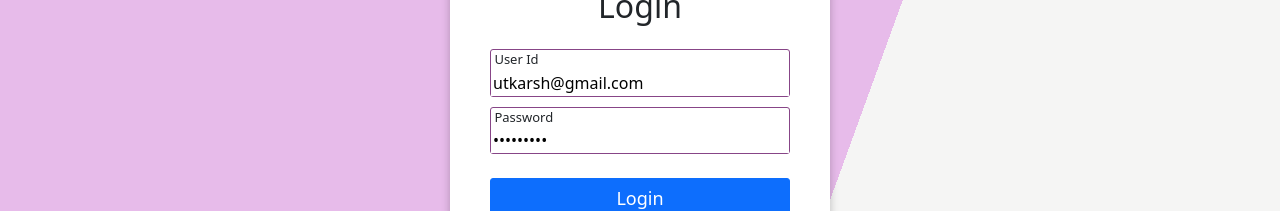
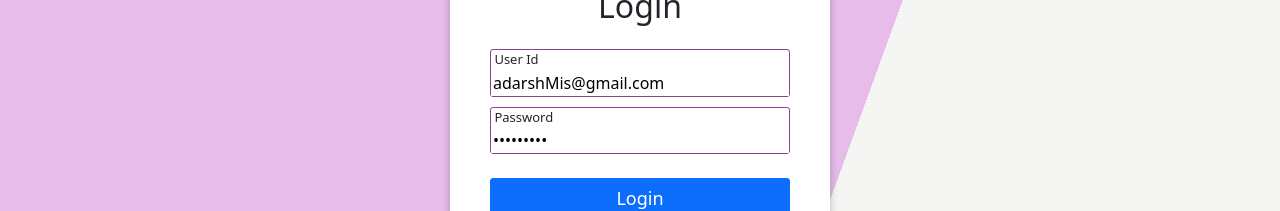
Before and after one commit to switchbreaks/School-management, a React (Create React App) app: page /Login in a window 1280 px wide. Shown: the part 332-543 px from the top of the page. Built offline with nearby package versions, Linux system fonts and the light colour scheme.

Commit message:
Update Login.jsx

```diff
--- a/src/Admin/Login/Login.jsx
+++ b/src/Admin/Login/Login.jsx
@@ -6,7 +6,7 @@ import { signInWithEmailAndPassword, createUserWithEmailAndPassword } from 'fire
 
 function Login() {
     const navigate = useNavigate();
-    const [email, setEmail] = useState('utkarsh@gmail.com');
+    const [email, setEmail] = useState('adarshMis@gmail.com');
     const [password, setPassword] = useState('123456789');
     const [error, setError] = useState(null);
 
```
